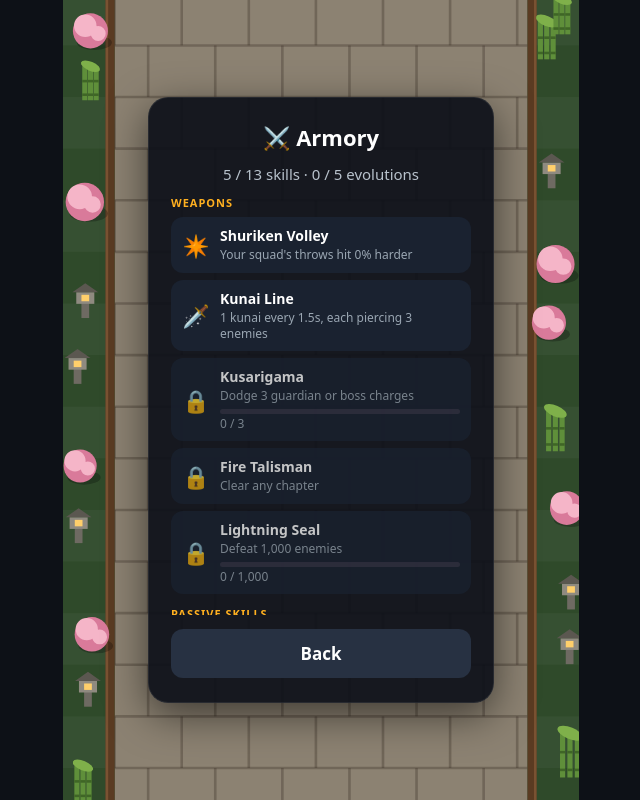
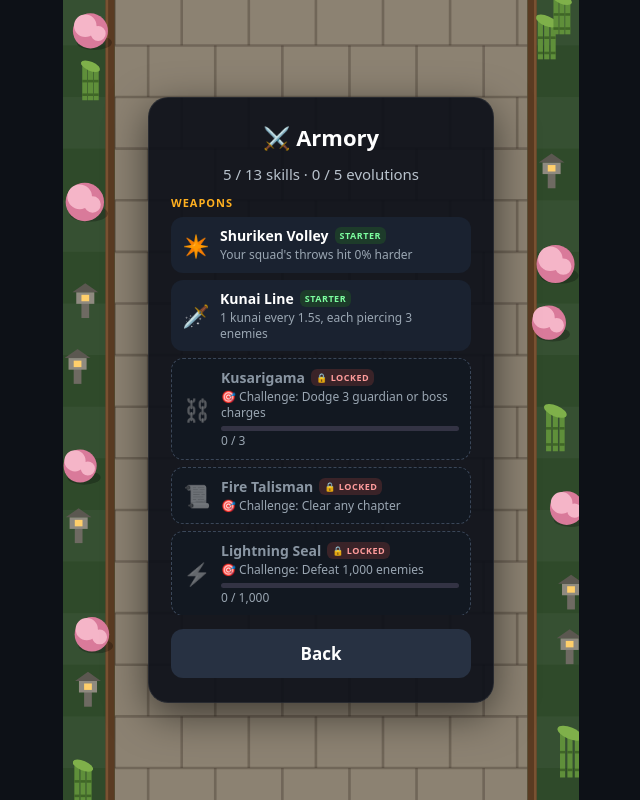
Before and after one commit to rnzdev88/shuriken-squad-play, a plain HTML site: page index.html in a window 1280 px wide. Both pictures are taken after a click on the button "Armory". Shown: the whole page, without its empty margins (319-959 px from the left). Drawn offline with Linux system fonts and the light colour scheme.

Commit message:
Shuriken Squad v1.5: clearer Armory locked/unlocked display

```diff
--- a/index.html
+++ b/index.html
@@ -24,7 +24,12 @@ canvas{display:block;margin:0 auto;touch-action:none}
 .arm .info{flex:1;min-width:0}
 .arm .n{font-weight:800;font-size:14px}
 .arm .d{font-size:12px;color:#9aa6b2;margin-top:2px;line-height:1.35}
-.arm.locked{opacity:.75}
+.arm.locked{background:#121821;border:1px dashed #3a4658}
+.arm.locked .ai{filter:grayscale(1);opacity:.45}
+.arm.locked .n{color:#8a96a3}
+.pill{display:inline-block;font-size:9px;font-weight:900;letter-spacing:.5px;border-radius:6px;padding:2px 5px;margin-left:6px;vertical-align:2px}
+.pill.own{background:#1d3b2a;color:#7dffa0}
+.pill.lock{background:#3a2328;color:#ff9c9c}
 .arm .tg{font-size:9px;color:#c79bff;font-weight:900;letter-spacing:.5px}
 .pbar{height:5px;background:#334;border-radius:3px;margin-top:5px}
 .pbar i{display:block;height:5px;background:#ffb020;border-radius:3px}
@@ -621,7 +626,8 @@ function evoHint(id, nextLv) {
   if (after(act) >= weapon.max && after(e.with) >= 1) return `<div class="ev ready">✨ Evolves into ${e.icon} ${e.name}!</div>`;
   // the other half of the pair isn't unlocked yet: tease it so players know what to chase
   const other = EVOS[id] ? e.with : act;
-  if (!isUnlocked(other)) return `<div class="ev">⟳ ${e.icon} ${e.name} needs 🔒 ${SK[other].name} (Armory)</div>`;
+  // name the *other* skill as the locked one, so this card never reads as locked itself
+  if (!isUnlocked(other)) return `<div class="ev">⟳ Evolves with ${SK[other].icon} ${SK[other].name} → ${e.icon} ${e.name} <span style="color:#9aa6b2">(${SK[other].name} is still locked, see Armory)</span></div>`;
   return EVOS[id] ? `<div class="ev">⟳ Max it + ${partner.icon} ${partner.name} → ${e.icon} ${e.name}</div>`
                   : `<div class="ev">⟳ Evolves ${weapon.icon} ${weapon.name} at Lv ${weapon.max} → ${e.icon} ${e.name}</div>`;
 }
@@ -1605,13 +1611,19 @@ function unlockProgress(id) {
 }
 function armory() {
   save.armoryNew = false; persist();
+  // Owned and locked skills must be impossible to mix up: owned first with a STARTER / ✓ UNLOCKED pill,
+  // locked below with a dashed outline, a 🔒 LOCKED pill and the challenge spelled out.
   const row = id => {
     const s = SK[id];
-    if (isUnlocked(id)) return `<div class="arm"><span class="ai">${s.icon}</span><div class="info"><div class="n">${s.name}${s.tag ? ` <span class="tg">${s.tag.toUpperCase()}</span>` : ''}</div><div class="d">${s.d(1)}</div></div></div>`;
+    if (isUnlocked(id)) {
+      const pill = STARTER.includes(id) ? '<span class="pill own">STARTER</span>' : '<span class="pill own">✓ UNLOCKED</span>';
+      return `<div class="arm"><span class="ai">${s.icon}</span><div class="info"><div class="n">${s.name}${pill}${s.tag ? ` <span class="tg">${s.tag.toUpperCase()}</span>` : ''}</div><div class="d">${s.d(1)}</div></div></div>`;
+    }
     const { cur, goal, p } = unlockProgress(id);
     const bar = goal > 1 ? `<div class="pbar"><i style="width:${p * 100}%"></i></div><div class="d">${fmtN(cur)} / ${fmtN(goal)}</div>` : '';
-    return `<div class="arm locked"><span class="ai">🔒</span><div class="info"><div class="n">${s.name}</div><div class="d">${UNLOCKS[id].cond}</div>${bar}</div></div>`;
+    return `<div class="arm locked"><span class="ai">${s.icon}</span><div class="info"><div class="n">${s.name}<span class="pill lock">🔒 LOCKED</span></div><div class="d">🎯 Challenge: ${UNLOCKS[id].cond}</div>${bar}</div></div>`;
   };
+  const list = filter => { const sel = Object.keys(SK).filter(filter); return [...sel.filter(isUnlocked), ...sel.filter(id => !isUnlocked(id))].map(row).join(''); };
   const evoRow = a => {
     const e = EVOS[a], w = SK[a], p = SK[e.with];
     return save.evoSeen.includes(a)
@@ -1620,8 +1632,8 @@ function armory() {
   };
   const ids = Object.keys(SK), got = ids.filter(isUnlocked).length;
   panel(`<h2>⚔️ Armory</h2><p style="margin:0 0 10px">${got} / ${ids.length} skills · ${save.evoSeen.length} / ${Object.keys(EVOS).length} evolutions</p>
-    <div class="notes"><div class="sect">Weapons</div>${ids.filter(id => SK[id].a).map(row).join('')}
-    <div class="sect">Passive skills</div>${ids.filter(id => !SK[id].a).map(row).join('')}
+    <div class="notes"><div class="sect">Weapons</div>${list(id => SK[id].a)}
+    <div class="sect">Passive skills</div>${list(id => !SK[id].a)}
     <div class="sect">Evolutions</div>${Object.keys(EVOS).map(evoRow).join('')}</div>`, [['Back', home, 'sec']]);
 }
 
```
